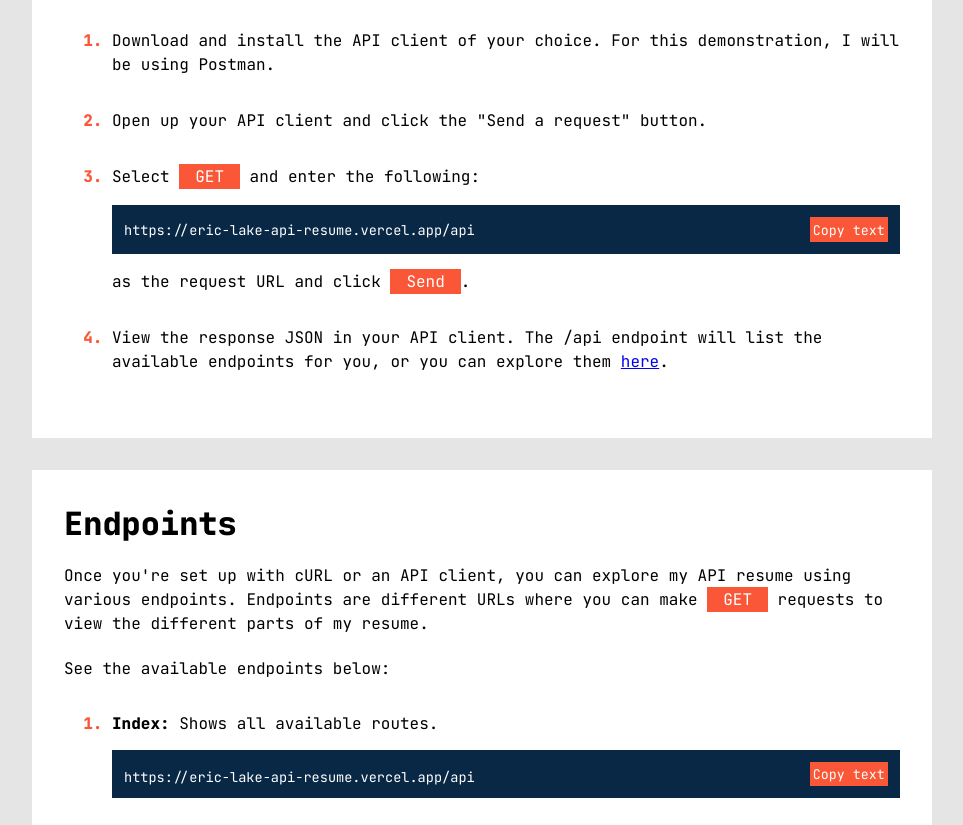
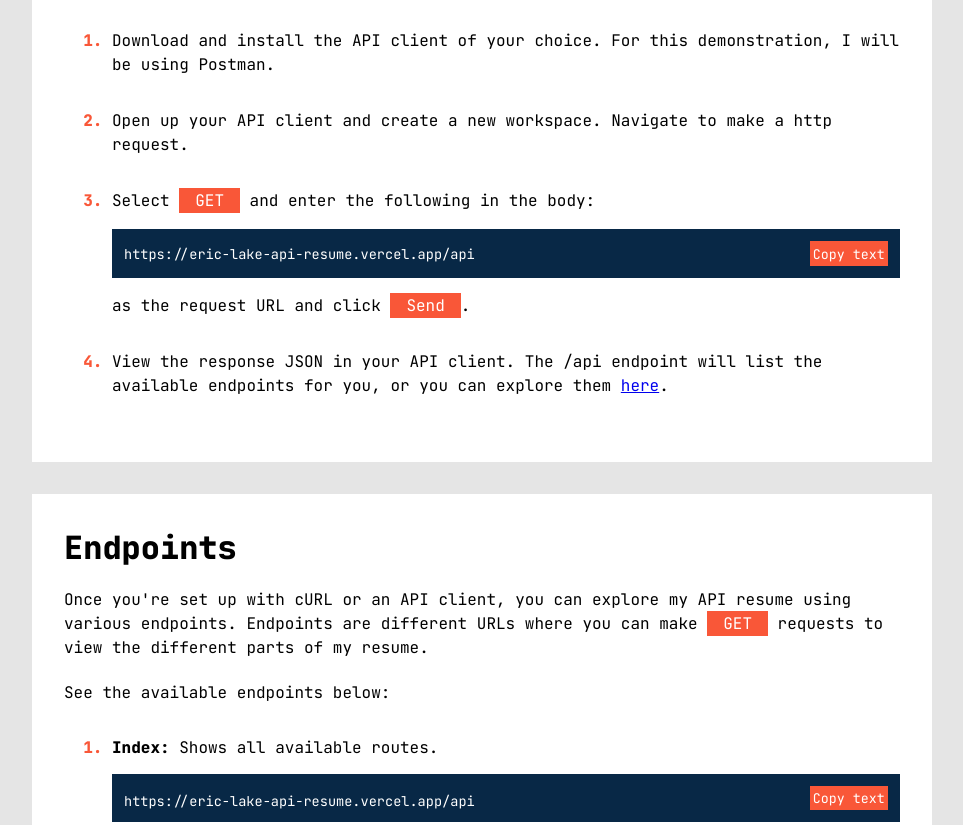
Before and after one commit to yohuck/api-resume, a website: page public/index.html in a window 1280 px wide. Shown: the part 1473-2298 px from the top of the page, without its empty margins (158-1121 px from the left). Drawn offline with Linux system fonts and the light colour scheme.

Commit message:
Updates docs

```diff
--- a/public/index.html
+++ b/public/index.html
@@ -44,8 +44,8 @@
                 <p class="text">API clients like <a target="_blank" href="https://www.postman.com/l">Postman</a> and <a target="_blank" href="https://insomnia.rest/">Insomnia</a> allow for interacting with APIs using a visual user interface that make it easy to test API endpoints. This is the recommended way to view my API resume.</p>
                 <ol>
                     <li class="text"><p class="text">Download and install the API client of your choice. For this demonstration, I will be using Postman.</p></li>
-                    <li><p class="text">Open up your API client and click the "Send a request" button.</p></li>
-                <li><p class="text">Select <span class="btn">GET</span> and enter the following:<span class="code">https://eric-lake-api-resume.vercel.app/api<button class="button" data-text="https://eric-lake-api-resume.vercel.app/api" >Copy text</button></span> as the request URL and click <span class="btn">Send</span>.</p></li>
+                    <li><p class="text">Open up your API client and create a new workspace. Navigate to make a http request.</p></li>
+                <li><p class="text">Select <span class="btn">GET</span> and enter the following in the body:<span class="code">https://eric-lake-api-resume.vercel.app/api<button class="button" data-text="https://eric-lake-api-resume.vercel.app/api" >Copy text</button></span> as the request URL and click <span class="btn">Send</span>.</p></li>
                 <li><p class="text">View the response JSON in your API client. The /api endpoint will list the available endpoints for you, or you can explore them <a href="#endpoints">here</a>.</p></li>
                 </ol>
             </article>
@@ -71,7 +71,7 @@
                     <li>
                         <strong>Comments:</strong> View the comments on my API resume.
                         <span class="code">https://eric-lake-api-resume.vercel.app/api/comments<button class="button" data-text="https://eric-lake-api-resume.vercel.app/api/comments" >Copy text</button></span> <br>
-                        <p class="text">You can also make a <span class="btn">POST</span> request to this endpoint in the following format to leave a comment on my API resume:</p> <pre class="code">
+                        <p class="text">You can also make a <span class="btn">POST</span> request to this endpoint sending JSON as the body of your request in the following format to leave a comment on my API resume:</p> <pre class="code">
 
 {
     "name": "Your Name",
```
